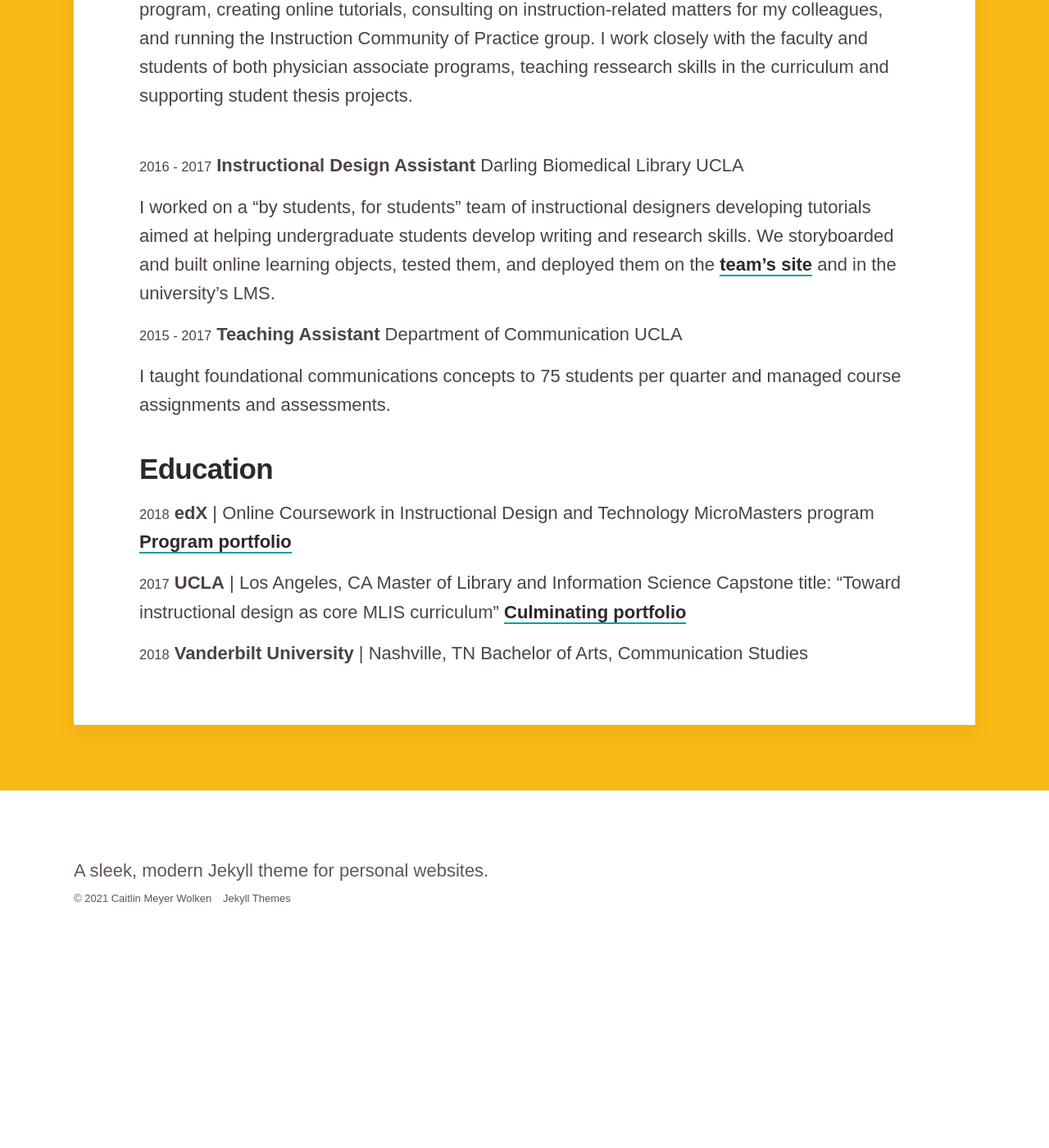
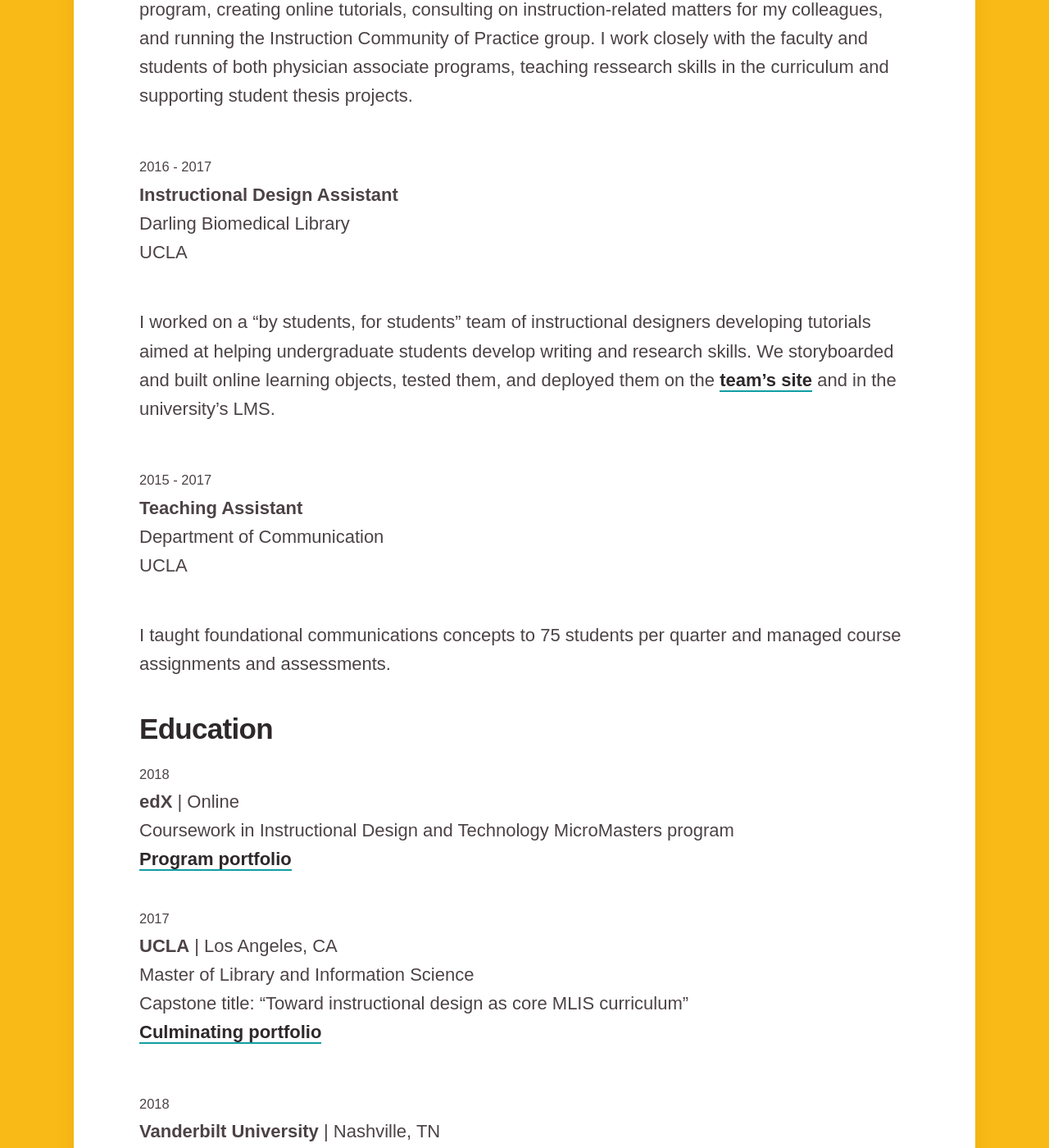
Before and after one commit to caitlinmeyer/2021, a Jekyll site: the page built from _pages/about.md, in a window 1280 px wide and 1400 px high, scrolled down 1024 px. Shown: the whole window at 82% size. Built offline with Jekyll 4.4.1, drawn with Linux system fonts in a browser that asks for light colours; nearby versions of some CDN libraries; some web fonts are replaced; before the commit the page ends 2206 px from its top, so only the background shows below that; some of the changed text lies outside the part shown.

Commit message:
Update about.md

```diff
--- a/_pages/about.md
+++ b/_pages/about.md
@@ -17,33 +17,33 @@
 
 I lead the medical library's instruction program. This involves strategic planning for the workshop program, creating online tutorials, consulting on instruction-related matters for my colleagues, and running the Instruction Community of Practice group. I work closely with the faculty and students of both physician associate programs, teaching ressearch skills in the curriculum and supporting student thesis projects. <BR><BR>
 
-<small>2016 - 2017</small>
-**Instructional Design Assistant**
-Darling Biomedical Library
-UCLA
+<small>2016 - 2017</small><BR>
+**Instructional Design Assistant**<BR>
+Darling Biomedical Library<BR>
+UCLA<BR><BR>
 
-I worked on a "by students, for students" team of instructional designers developing tutorials aimed at helping undergraduate students develop writing and research skills. We storyboarded and built online learning objects, tested them, and deployed them on the [team's site](https://uclalibrary.github.io/research-tips) and in the university's LMS.
+I worked on a "by students, for students" team of instructional designers developing tutorials aimed at helping undergraduate students develop writing and research skills. We storyboarded and built online learning objects, tested them, and deployed them on the [team's site](https://uclalibrary.github.io/research-tips) and in the university's LMS. <BR><BR>
 
-<small>2015 - 2017</small>
-**Teaching Assistant**
-Department of Communication
-UCLA
+<small>2015 - 2017</small> <BR>
+**Teaching Assistant**<BR>
+Department of Communication<BR>
+UCLA<BR><BR>
 
 I taught foundational communications concepts to 75 students per quarter and managed course assignments and assessments.
 
 ## Education
 
-<small>2018</small>
-  **edX** | Online
-  Coursework in Instructional Design and Technology MicroMasters program
-  [Program portfolio](https://caitlinmeyer.github.io/idt-portfolio/)
+<small>2018</small> <BR>
+  **edX** | Online <BR>
+  Coursework in Instructional Design and Technology MicroMasters program<BR>
+  [Program portfolio](https://caitlinmeyer.github.io/idt-portfolio/)<BR>
+  <BR>
+<small>2017</small><BR>
+  **UCLA** | Los Angeles, CA<BR>
+  Master of Library and Information Science<BR>
+  Capstone title: "Toward instructional design as core MLIS curriculum"<BR>
+  [Culminating portfolio](http://bit.ly/mlis-portfolio)<BR><BR>
 
-<small>2017</small>
-  **UCLA** | Los Angeles, CA
-  Master of Library and Information Science
-  Capstone title: "Toward instructional design as core MLIS curriculum"
-  [Culminating portfolio](http://bit.ly/mlis-portfolio)
-
-<small>2018</small>
-**Vanderbilt University** | Nashville, TN
-  Bachelor of Arts, Communication Studies
+<small>2018</small> <BR>
+**Vanderbilt University** | Nashville, TN<BR>
+  Bachelor of Arts, Communication Studies<BR>
```
